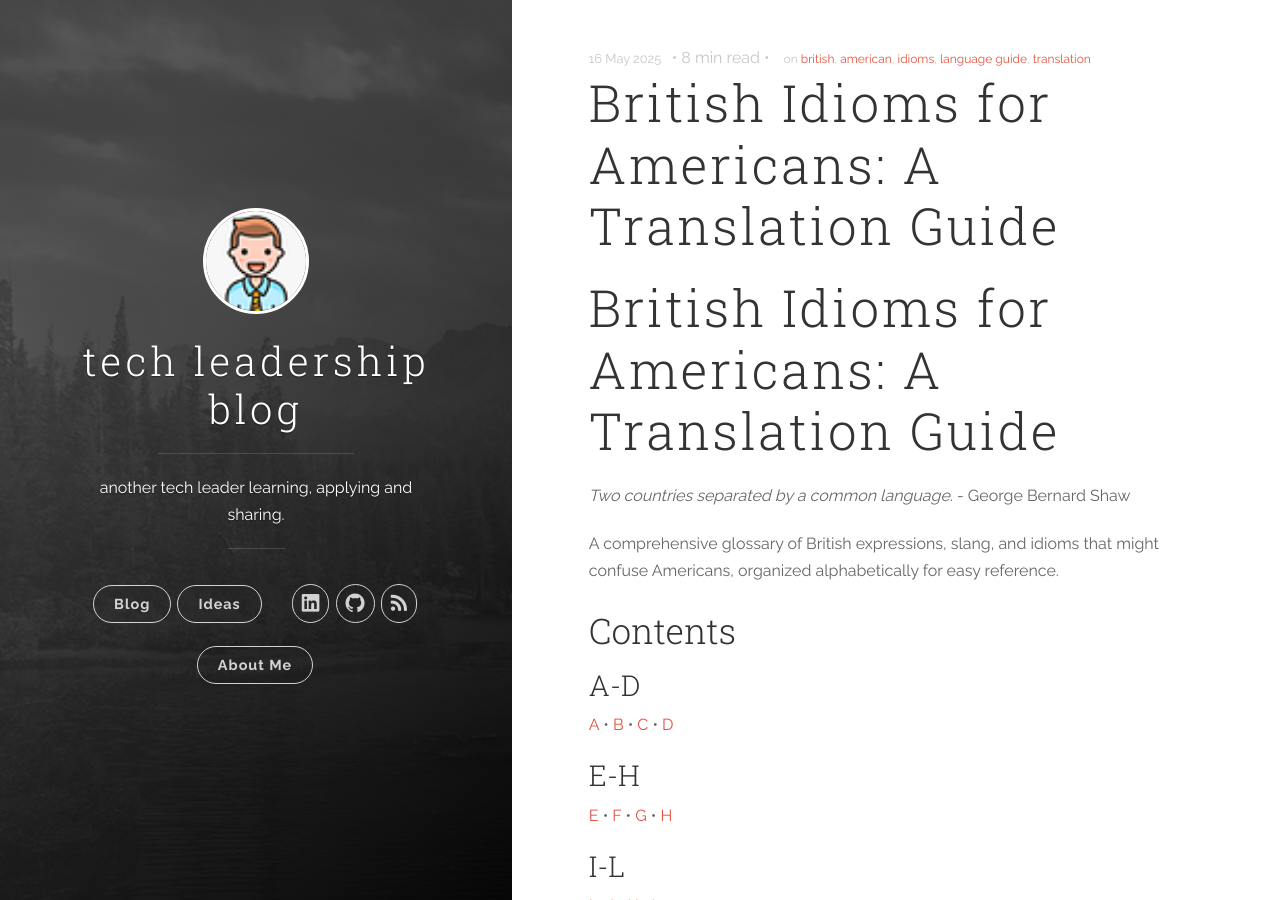
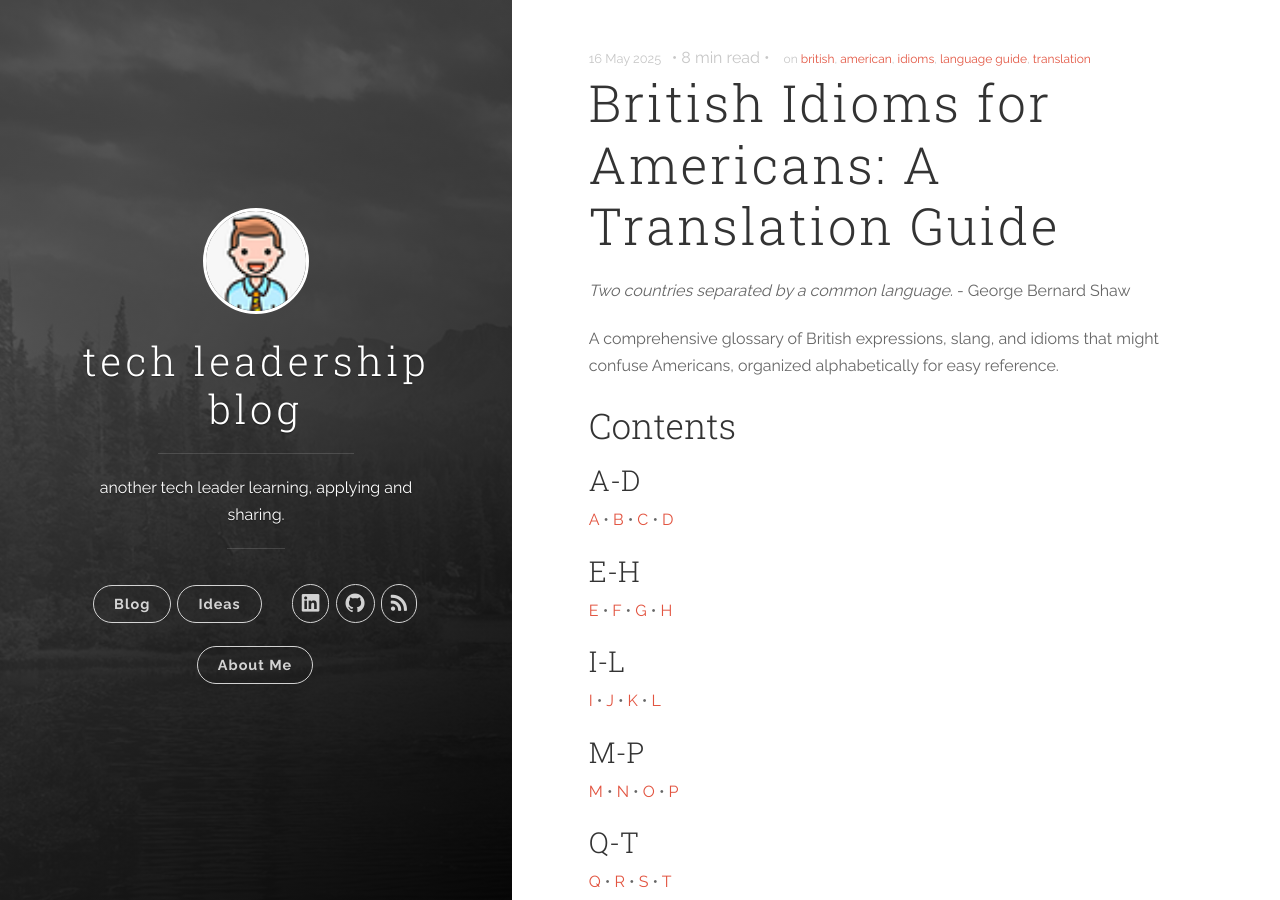
Before and after one commit to nomadicj/nomadicj.github.io, a Jekyll site: the page built from _posts/2025-05-16-British-Idioms-for-Americans-A-Translation-Guide.md, in a window 1280 px wide and 900 px high. Built offline with Jekyll 4.4.1, drawn with Linux system fonts in a browser that asks for light colours.

Commit message:
Remove duplicate title from British Idioms guide

```diff
--- a/_posts/2025-05-16-British-Idioms-for-Americans-A-Translation-Guide.md
+++ b/_posts/2025-05-16-British-Idioms-for-Americans-A-Translation-Guide.md
@@ -12,8 +12,6 @@ tags:
 - language guide
 - translation
 ---
-
-# British Idioms for Americans: A Translation Guide
 
 _Two countries separated by a common language._ - George Bernard Shaw
 
```
